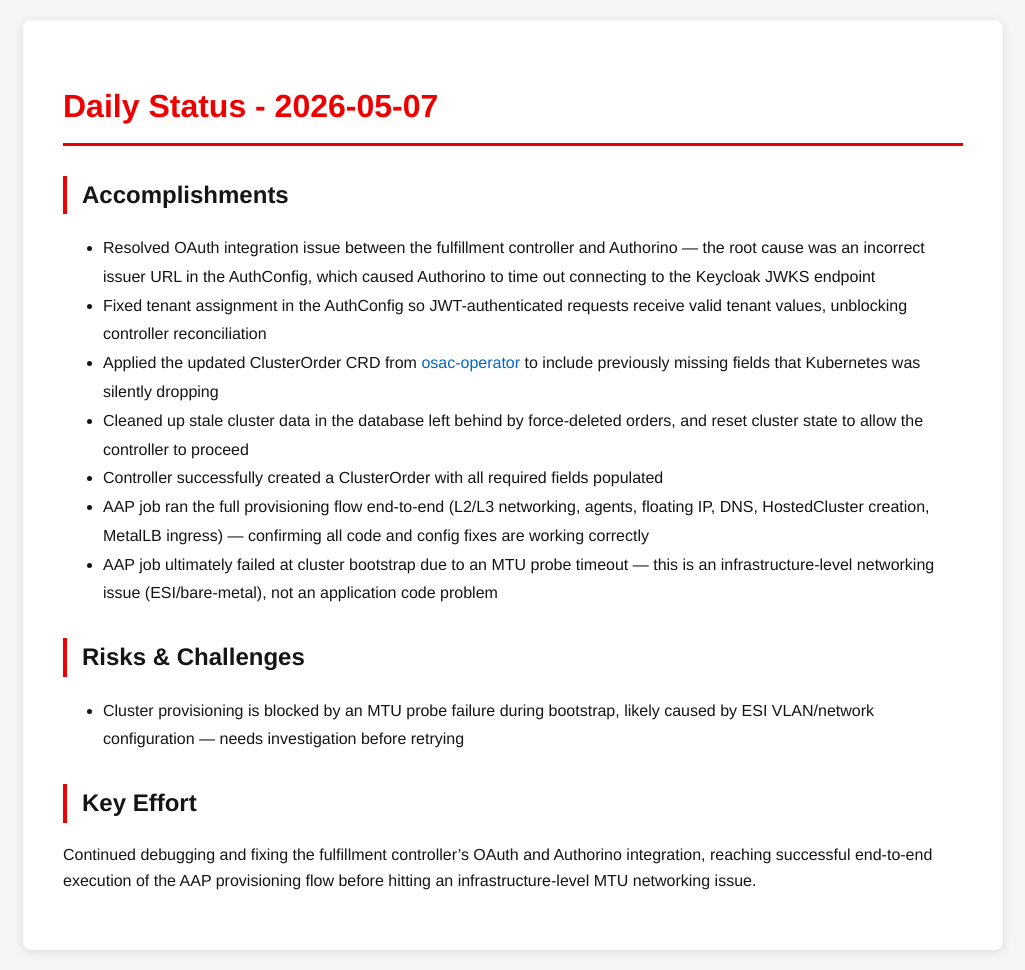
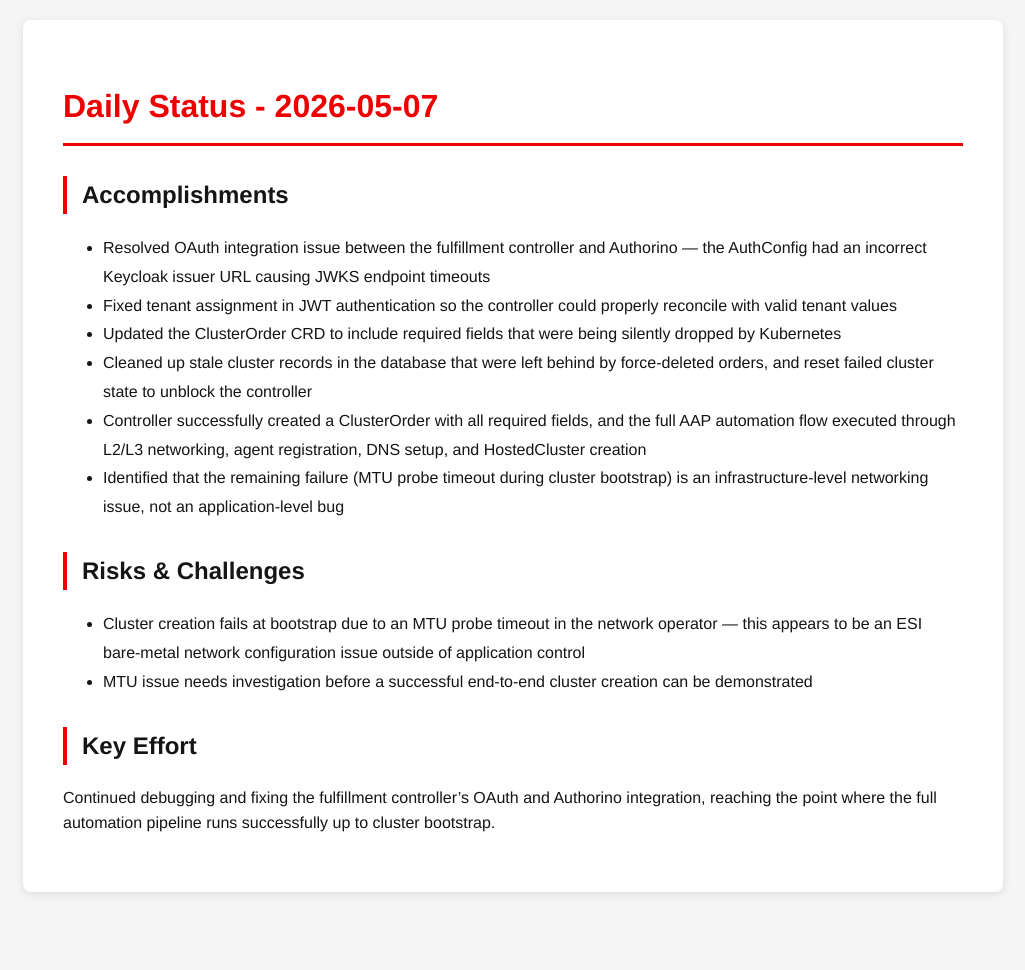
Before and after one commit to tzvatot/daily-status, a Jekyll site: the page built from 2026-05-07.md, in a window 1280 px wide. Shown: the whole page, without its empty margins (127-1152 px from the left). Built offline with Jekyll 4.4.1, drawn with Linux system fonts in a browser that asks for light colours; after the commit the page ends 912 px from its top, so only the background shows below that.

Commit message:
Daily status update - 2026-05-07

```diff
--- a/2026-05-07.md
+++ b/2026-05-07.md
@@ -7,16 +7,16 @@ date: 2026-05-07
 # Daily Status - 2026-05-07
 
 ## Accomplishments
-- Resolved OAuth integration issue between the fulfillment controller and Authorino — the root cause was an incorrect issuer URL in the AuthConfig, which caused Authorino to time out connecting to the Keycloak JWKS endpoint
-- Fixed tenant assignment in the AuthConfig so JWT-authenticated requests receive valid tenant values, unblocking controller reconciliation
-- Applied the updated ClusterOrder CRD from [osac-operator](https://github.com/osac-project/osac-operator) to include previously missing fields that Kubernetes was silently dropping
-- Cleaned up stale cluster data in the database left behind by force-deleted orders, and reset cluster state to allow the controller to proceed
-- Controller successfully created a ClusterOrder with all required fields populated
-- AAP job ran the full provisioning flow end-to-end (L2/L3 networking, agents, floating IP, DNS, HostedCluster creation, MetalLB ingress) — confirming all code and config fixes are working correctly
-- AAP job ultimately failed at cluster bootstrap due to an MTU probe timeout — this is an infrastructure-level networking issue (ESI/bare-metal), not an application code problem
+- Resolved OAuth integration issue between the fulfillment controller and Authorino — the AuthConfig had an incorrect Keycloak issuer URL causing JWKS endpoint timeouts
+- Fixed tenant assignment in JWT authentication so the controller could properly reconcile with valid tenant values
+- Updated the ClusterOrder CRD to include required fields that were being silently dropped by Kubernetes
+- Cleaned up stale cluster records in the database that were left behind by force-deleted orders, and reset failed cluster state to unblock the controller
+- Controller successfully created a ClusterOrder with all required fields, and the full AAP automation flow executed through L2/L3 networking, agent registration, DNS setup, and HostedCluster creation
+- Identified that the remaining failure (MTU probe timeout during cluster bootstrap) is an infrastructure-level networking issue, not an application-level bug
 
 ## Risks & Challenges
-- Cluster provisioning is blocked by an MTU probe failure during bootstrap, likely caused by ESI VLAN/network configuration — needs investigation before retrying
+- Cluster creation fails at bootstrap due to an MTU probe timeout in the network operator — this appears to be an ESI bare-metal network configuration issue outside of application control
+- MTU issue needs investigation before a successful end-to-end cluster creation can be demonstrated
 
 ## Key Effort
-Continued debugging and fixing the fulfillment controller's OAuth and Authorino integration, reaching successful end-to-end execution of the AAP provisioning flow before hitting an infrastructure-level MTU networking issue.
+Continued debugging and fixing the fulfillment controller's OAuth and Authorino integration, reaching the point where the full automation pipeline runs successfully up to cluster bootstrap.
```
